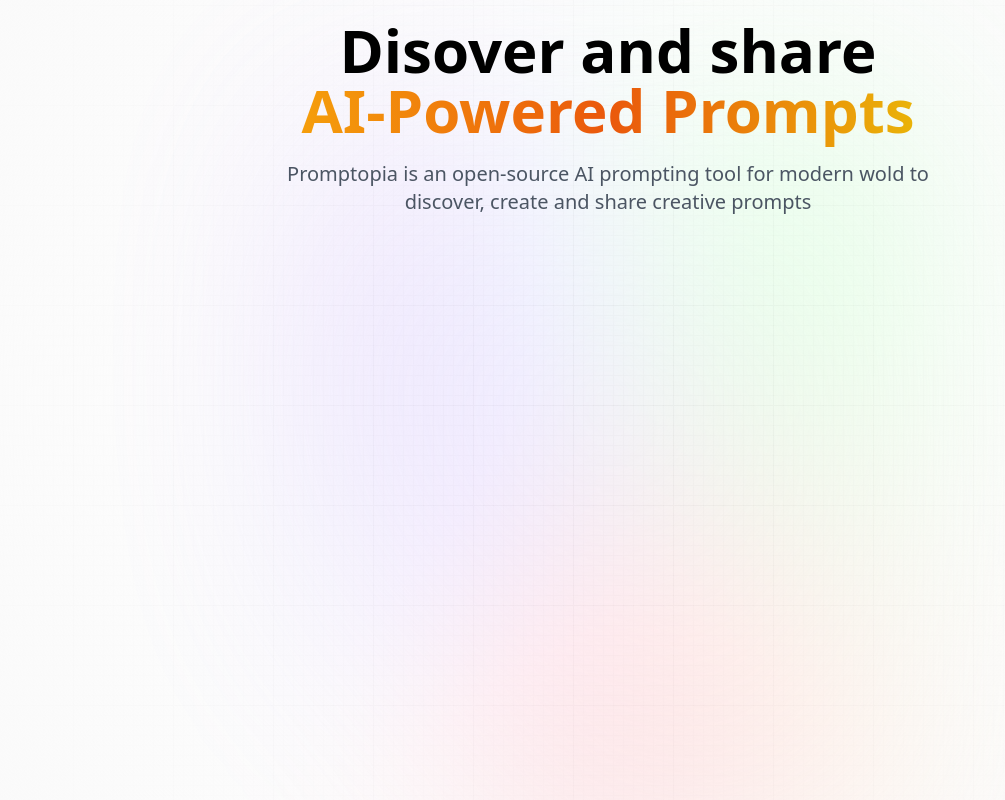
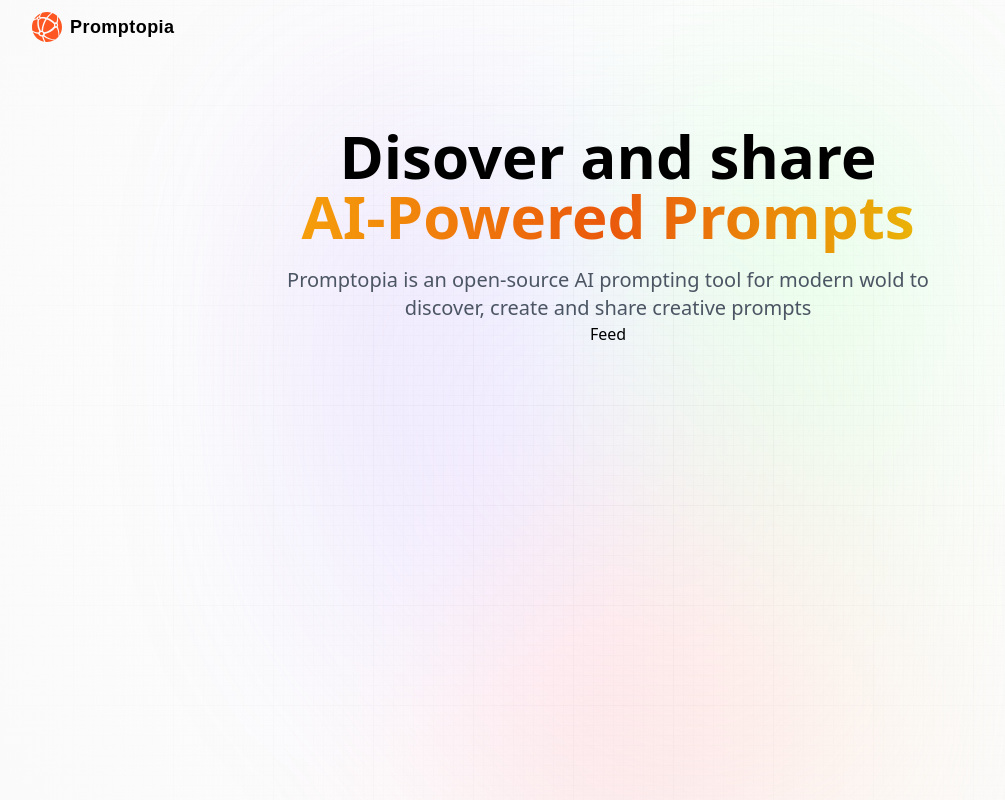
Before and after one commit to MaNaSDeo/prompt-share-nextJS, a Next.js app: page / in a window 1280 px wide. Shown: the whole page, without its empty margins (32-1037 px from the left). Built offline with nearby package versions, Linux system fonts and the light colour scheme.

Commit message:
nav logo setup

```diff
--- a/app/layout.tsx
+++ b/app/layout.tsx
@@ -1,5 +1,6 @@
 import "@styles/globals.css";
-import { title } from "process";
+import Nav from "@components/Nav";
+import Provider from "@components/Provider";
 
 export const metadata = {
   title: "Promptopia",
@@ -16,7 +17,10 @@ function RootLayout({ children }: iRootLayout) {
         <div className="main">
           <div className="gradient" />
         </div>
-        <main className="app">{children}</main>
+        <main className="app">
+          <Nav />
+          {children}
+        </main>
       </body>
     </html>
   );
--- a/app/page.tsx
+++ b/app/page.tsx
@@ -1,3 +1,4 @@
+import Feed from "@components/Feed";
 function Home() {
   return (
     <section className="w-full flex-center flex-col">
@@ -9,6 +10,7 @@ function Home() {
         Promptopia is an open-source AI prompting tool for modern wold to
         discover, create and share creative prompts
       </p>
+      <Feed />
     </section>
   );
 }
--- /dev/null
+++ b/components/Feed.tsx
@@ -0,0 +1,5 @@
+function Feed() {
+  return <div>Feed</div>;
+}
+
+export default Feed;
--- /dev/null
+++ b/components/Form.tsx
@@ -0,0 +1,5 @@
+function Form() {
+  return <div>Form</div>;
+}
+
+export default Form;
--- /dev/null
+++ b/components/Nav.tsx
@@ -0,0 +1,23 @@
+import Link from "next/link";
+import Image from "next/image";
+import { useState, useEffect } from "react";
+import { signIn, signOut, useSession, getProviders } from "next-auth/react";
+
+function Nav() {
+  return (
+    <nav className="flex-between w-full mb-16 pt-3">
+      <Link href="/" className="flex gap-2 flex-center">
+        <Image
+          src="/assets/images/logo.svg"
+          alt="Logo"
+          width="30"
+          height={30}
+          className="object-contain"
+        />
+        <p className="logo_text">Promptopia</p>
+      </Link>
+    </nav>
+  );
+}
+
+export default Nav;
--- /dev/null
+++ b/components/Profile.tsx
@@ -0,0 +1,5 @@
+function Profile() {
+  return <div>Profile</div>;
+}
+
+export default Profile;
--- /dev/null
+++ b/components/PromptCard.tsx
@@ -0,0 +1,5 @@
+function PromptCard() {
+  return <div>PromptCard</div>;
+}
+
+export default PromptCard;
--- /dev/null
+++ b/components/Provider.tsx
@@ -0,0 +1,5 @@
+function Provider() {
+  return <div>Provider</div>;
+}
+
+export default Provider;
```
